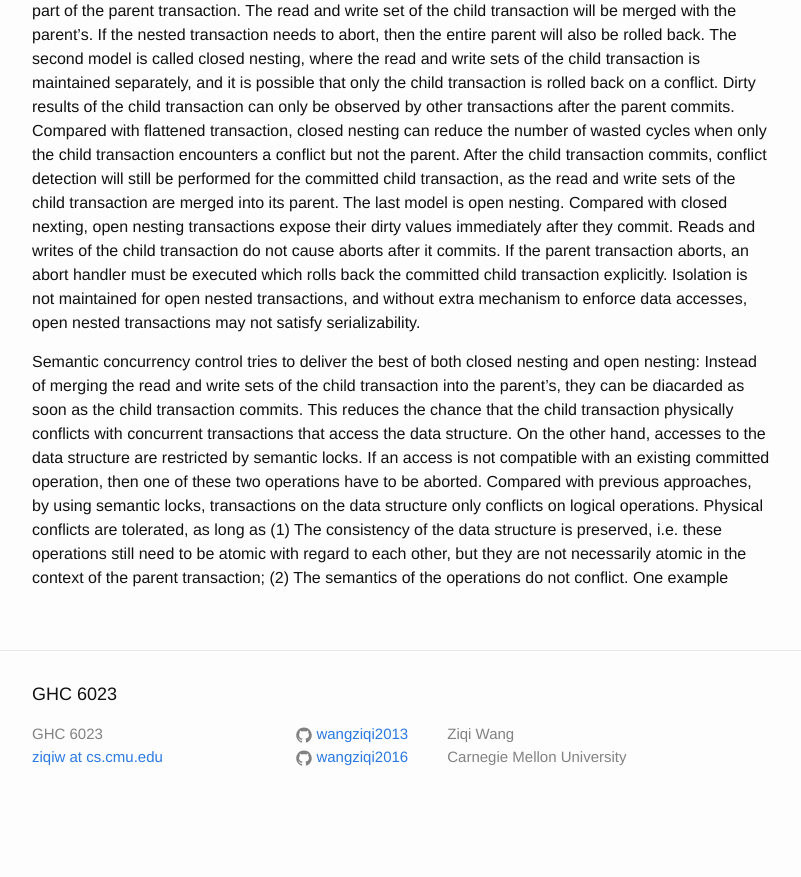
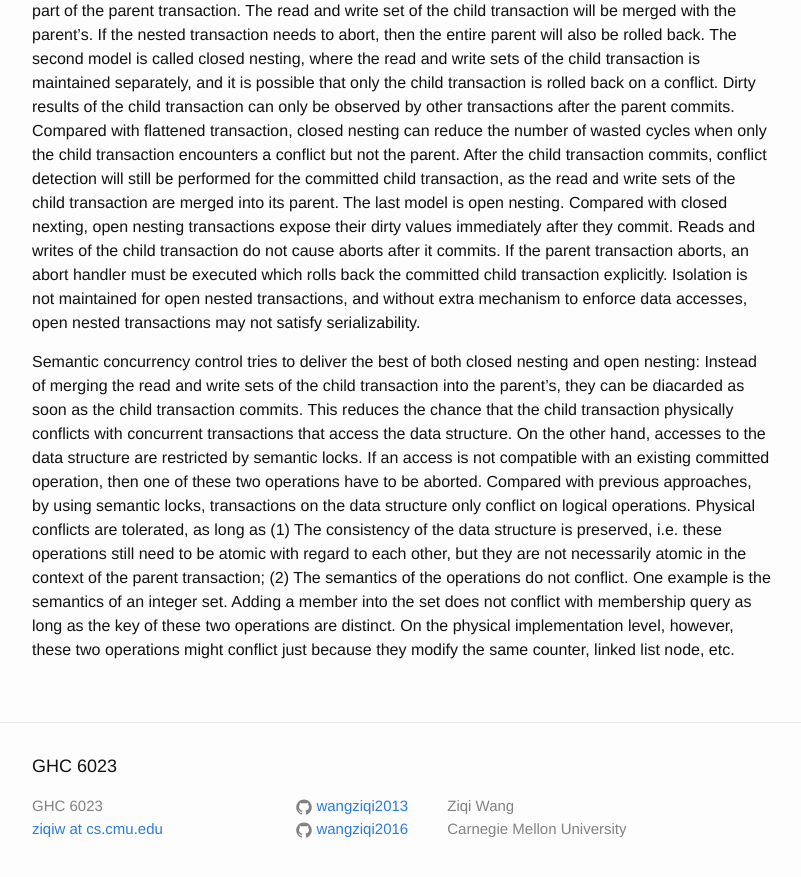
Before and after one commit to wangziqi2013/wangziqi2013.github.io, a Jekyll site: the page built from _posts/2018-12-21-transactional-collection-classes.markdown, in a window 1280 px wide and 900 px high, scrolled down 619 px. Shown: the top 877 px of the window, without its empty margins (238-1039 px from the left). Built offline with Jekyll 4.4.1, drawn with Linux system fonts in a browser that asks for light colours; before the commit the page ends 1447 px from its top, so only the background shows below that.

Commit message:
Adding example

```diff
--- a/_posts/2018-12-21-transactional-collection-classes.markdown
+++ b/_posts/2018-12-21-transactional-collection-classes.markdown
@@ -37,7 +37,10 @@ read and write sets of the child transaction into the parent's, they can be diac
 transaction commits. This reduces the chance that the child transaction physically conflicts with concurrent transactions
 that access the data structure. On the other hand, accesses to the data structure are restricted by semantic locks.
 If an access is not compatible with an existing committed operation, then one of these two operations have to be aborted.
-Compared with previous approaches, by using semantic locks, transactions on the data structure only conflicts on
+Compared with previous approaches, by using semantic locks, transactions on the data structure only conflict on
 logical operations. Physical conflicts are tolerated, as long as (1) The consistency of the data structure is preserved,
 i.e. these operations still need to be atomic with regard to each other, but they are not necessarily atomic in the
-context of the parent transaction; (2) The semantics of the operations do not conflict. One example
+context of the parent transaction; (2) The semantics of the operations do not conflict. One example is the semantics of
+an integer set. Adding a member into the set does not conflict with membership query as long as the key of these two
+operations are distinct. On the physical implementation level, however, these two operations might conflict just
+because they modify the same counter, linked list node, etc.
```
